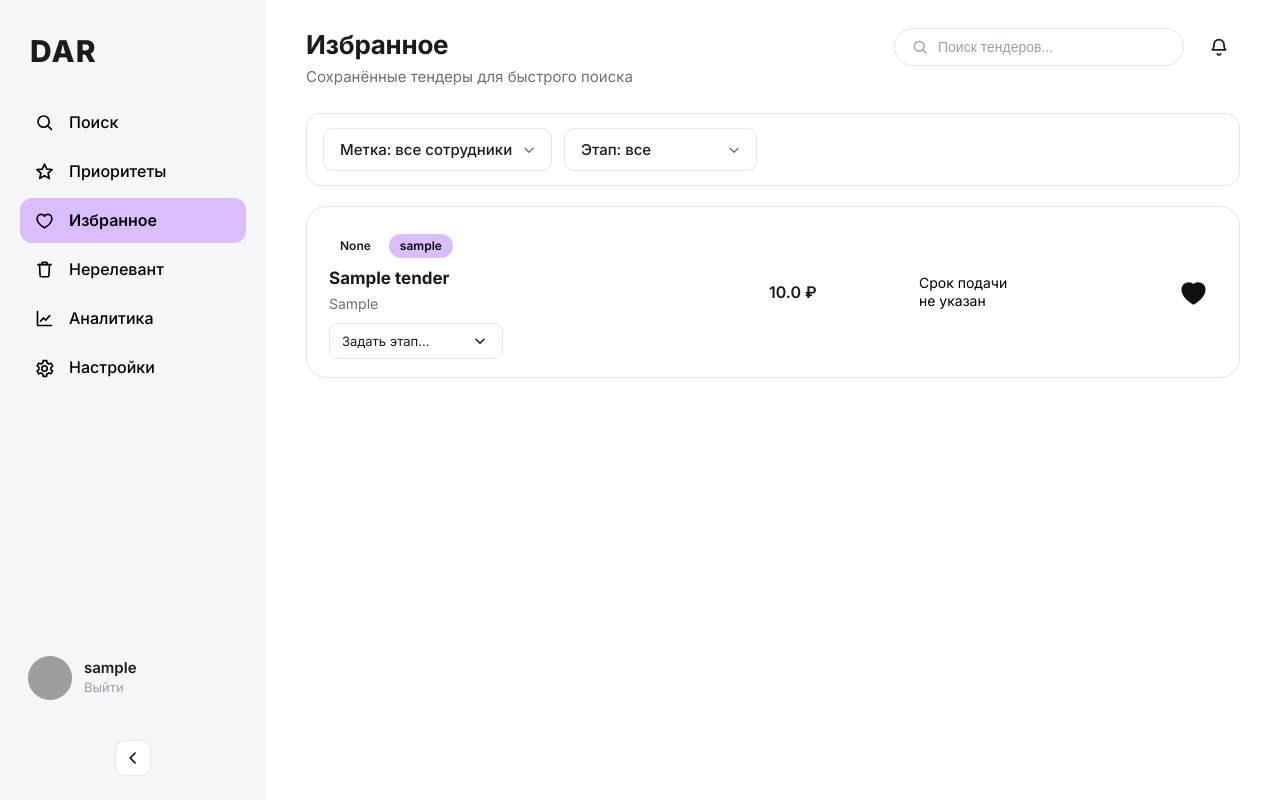
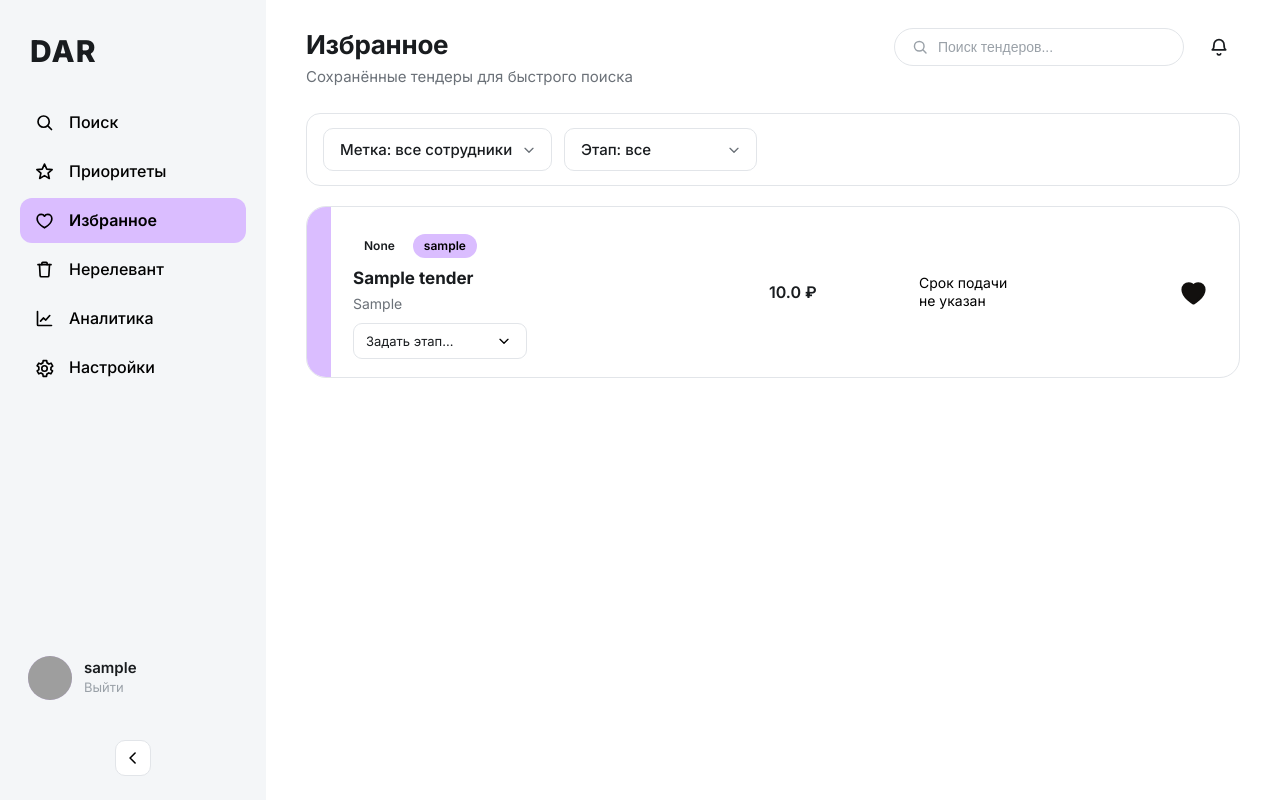
Before and after one commit to korus-team/tender_analysis, a Flask app: page /favorites in a window 1280 px wide. Run offline with Flask 3, Linux system fonts and the light colour scheme; the visitor is signed in with stand-in values (Sample User, id 1); tables that the repository leaves empty hold one stand-in row (values such as "Sample post"); data that the repository does not hold is empty; grey boxes are pictures that could not be loaded.

Commit message:
Добавила видимость взятого тега, немного поменяла ширину блоков с рисками и описанием (когда Илья показывал и там просто узкие длинные полотна были, у меня сердце остановилось), но не знаю, лучше ли так, напишите. Также изменила текст в карточках

```diff
--- a/templates/base.html
+++ b/templates/base.html
@@ -2409,6 +2409,86 @@ a[aria-current="page"]{
 }
 </style>
 
+
+<style>
+/* =================== EXACT TENDER UI PATCH =================== */
+
+/* Заголовок карточки тендера: 24px / 500 и чуть больше воздуха между строками */
+h1.tender-page-title,
+.main h1.tender-page-title{
+  font-size:24px !important;
+  font-weight:500 !important;
+  line-height:1.42 !important;
+  letter-spacing:-.01em !important;
+}
+
+/* Метка "Взято: ..." ровно по высоте как кнопка "Убрать метку" */
+.t-actions-top .ttag-taken{
+  height:42px !important;
+  min-height:42px !important;
+  padding:0 16px !important;
+  display:inline-flex !important;
+  align-items:center !important;
+  border-radius:12px !important;
+  font-size:14px !important;
+  font-weight:600 !important;
+  line-height:1 !important;
+}
+
+/* Если тендер занят — только широкий цветной прямоугольник слева */
+.tcard.tcard--taken{
+  position:relative;
+  overflow:hidden;
+  padding-left:46px !important; /* исходные 22px + 24px цветной полосы */
+}
+.tcard.tcard--taken::before{
+  content:"";
+  position:absolute;
+  left:0;
+  top:0;
+  bottom:0;
+  width:24px;
+  background:#DABDFF;
+}
+
+/* При больших результатах анализа правые блоки не становятся узкими */
+.tender-content-grid,
+.tender-docs-row{
+  grid-template-columns:minmax(0,1fr) minmax(0,1fr) !important;
+}
+
+/* Кнопка рекомендаций — в цвет блока "Почему подходит?" */
+.analysis-open-btn{
+  background:#BEE6FF !important;
+  border-color:#BEE6FF !important;
+  color:#000000 !important;
+}
+.analysis-open-btn:hover{
+  background:#BEE6FF !important;
+}
+
+/* В модалке рекомендаций: маркеры DABDFF, ссылки серые */
+.recommendations-list li::marker{
+  color:#DABDFF !important;
+}
+.recommendations-list .recommendation-source,
+.recommendations-list a.recommendation-source{
+  color:#8A8F96 !important;
+  font-weight:400 !important;
+}
+.recommendations-list .recommendation-source:hover,
+.recommendations-list a.recommendation-source:hover{
+  color:#6B7178 !important;
+}
+
+@media(max-width:1150px){
+  .tender-content-grid,
+  .tender-docs-row{
+    grid-template-columns:1fr !important;
+  }
+}
+</style>
+
 </head>
 <body>
 <svg width="0" height="0" style="position:absolute" aria-hidden="true">
--- a/templates/favorites.html
+++ b/templates/favorites.html
@@ -23,7 +23,7 @@
 
 {% if tenders %}
 {% for t in tenders %}
-<div class="tcard">
+<div class="tcard{% if taken_by.get(t.tender_id) %} tcard--taken{% endif %}">
   <div class="tcard-main">
     <div class="ttags">
       {% if t.stage %}<span class="ttag ttag-{{ t.stage }}">{{ t.stage_label }}</span>{% endif %}
--- a/templates/home.html
+++ b/templates/home.html
@@ -68,7 +68,7 @@
 
 {% if tenders %}
 {% for t in tenders %}
-<div class="tcard">
+<div class="tcard{% if taken_by.get(t.tender_id) %} tcard--taken{% endif %}">
   <div class="tcard-main">
     <div class="ttags">
       {% if t.is_priority %}<span class="ttag ttag-priority"><svg class="icon"><use href="#i-star"/></svg>Приоритетная компания</span>{% endif %}
--- a/templates/irrelevant.html
+++ b/templates/irrelevant.html
@@ -11,7 +11,7 @@
 
 {% if tenders %}
 {% for t in tenders %}
-<div class="tcard">
+<div class="tcard{% if taken_by.get(t.tender_id) %} tcard--taken{% endif %}">
   <div class="tcard-main">
     <div class="ttags">
       {% if t.ptype=='gov' %}<span class="ttag ttag-gov2">Государственный</span>{% elif t.ptype=='com' %}<span class="ttag ttag-com2">Коммерческий</span>{% endif %}
--- a/templates/tender.html
+++ b/templates/tender.html
@@ -20,7 +20,7 @@
   </form>
 </div>
 
-<h1 style="margin-bottom:4px">{{ t.title }}</h1>
+<h1 class="tender-page-title">{{ t.title }}</h1>
 
 <div class="score-head">
   <div class="score-badge {{ t.level }}">{{ t.score }}%</div>
```
